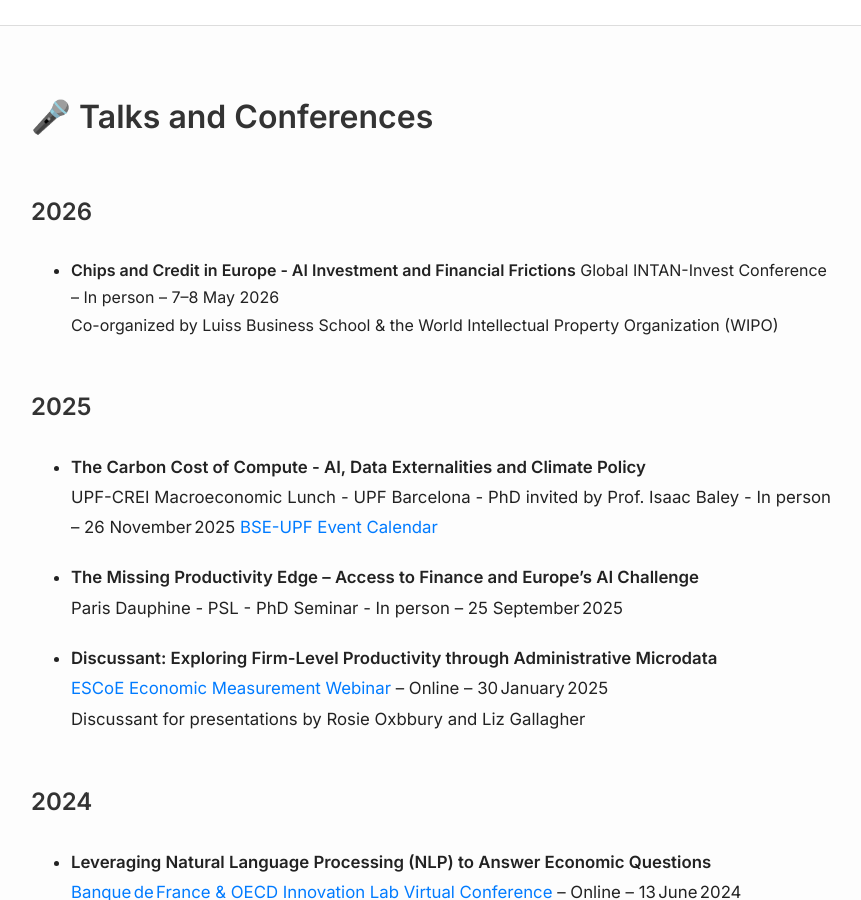
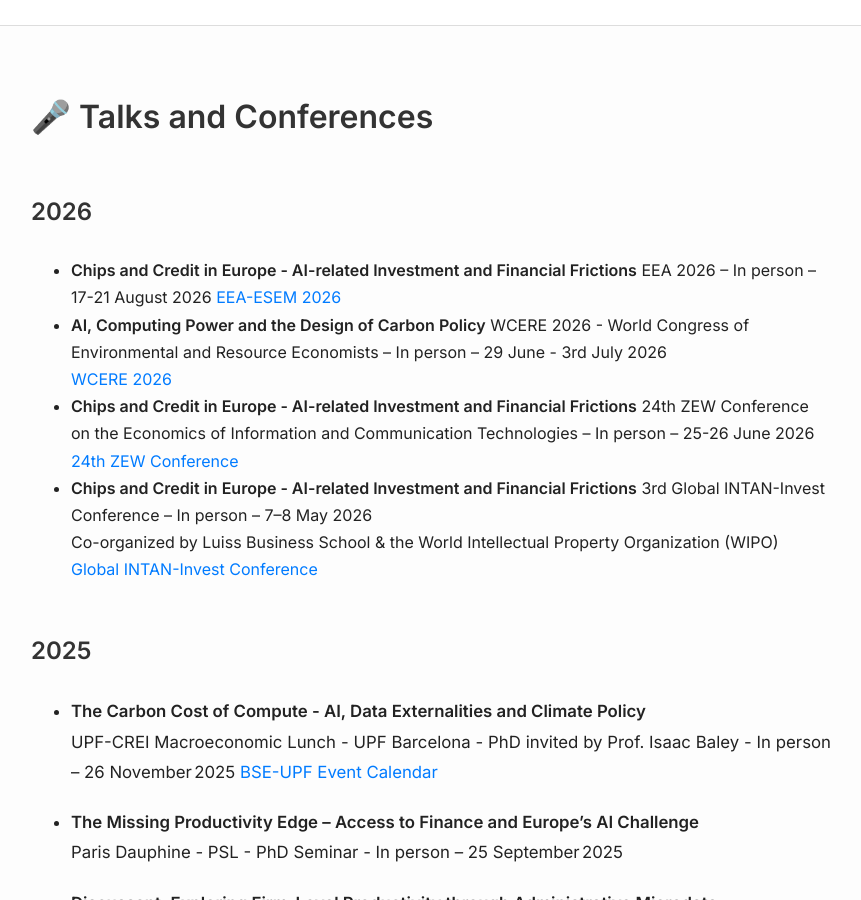
Before and after one commit to julia-m-schmidt/julia-m-schmidt.github.io, a Jekyll site: the page built from talks.md, in a window 1280 px wide and 900 px high, scrolled down 455 px. Shown: the whole window, without its empty margins (209-1070 px from the left). Built offline with Jekyll 4.4.1, drawn with Linux system fonts in a browser that asks for light colours.

Commit message:
Update talks.md

```diff
--- a/talks.md
+++ b/talks.md
@@ -7,10 +7,19 @@ permalink: /talks/
 # 🎤 Talks and Conferences
 
 ## 2026
-- **Chips and Credit in Europe - AI Investment and Financial Frictions**
-  Global INTAN-Invest Conference – In person – 7–8 May 2026
+- **Chips and Credit in Europe - AI-related Investment and Financial Frictions**
+  EEA 2026 – In person – 17-21 August 2026
+  [EEA-ESEM 2026](https://www.eea-esem-congresses.org/)
+- **AI, Computing Power and the Design of Carbon Policy**
+  WCERE 2026 - World Congress of Environmental and Resource Economists – In person – 29 June - 3rd July 2026
+  [WCERE 2026](https://wcere2026.org/index.php/programme/)
+- **Chips and Credit in Europe - AI-related Investment and Financial Frictions**
+  24th ZEW Conference on the Economics of Information and Communication Technologies – In person – 25-26 June 2026
+  [24th ZEW Conference](https://www.zew.de/en/events-and-professional-training/detail/24th-zew-conference-on-the-economics-of-information-and-communication-technologies/4711?cHash=b82b4c9c3e69b066efacf110b083e6a6)
+- **Chips and Credit in Europe - AI-related Investment and Financial Frictions**
+  3rd Global INTAN-Invest Conference – In person – 7–8 May 2026
   Co-organized by Luiss Business School & the World Intellectual Property Organization (WIPO)
-
+  [Global INTAN-Invest Conference](https://www.wipo.int/meetings/en/2026/intangible-assets-global-economy.html)
 
 ## 2025
 
```
